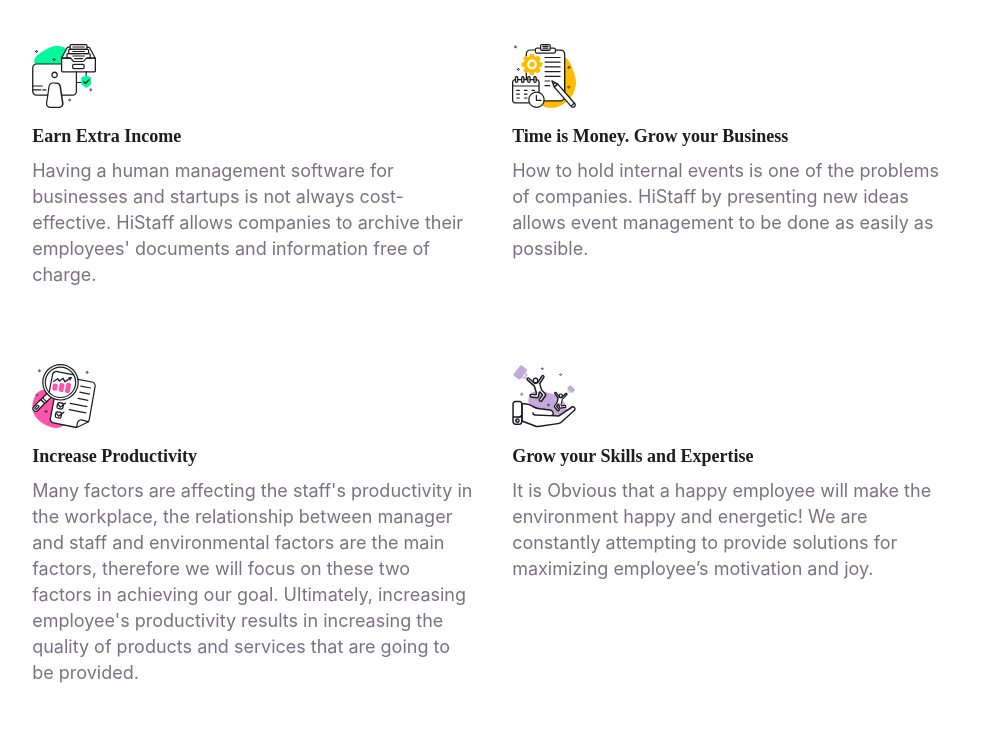
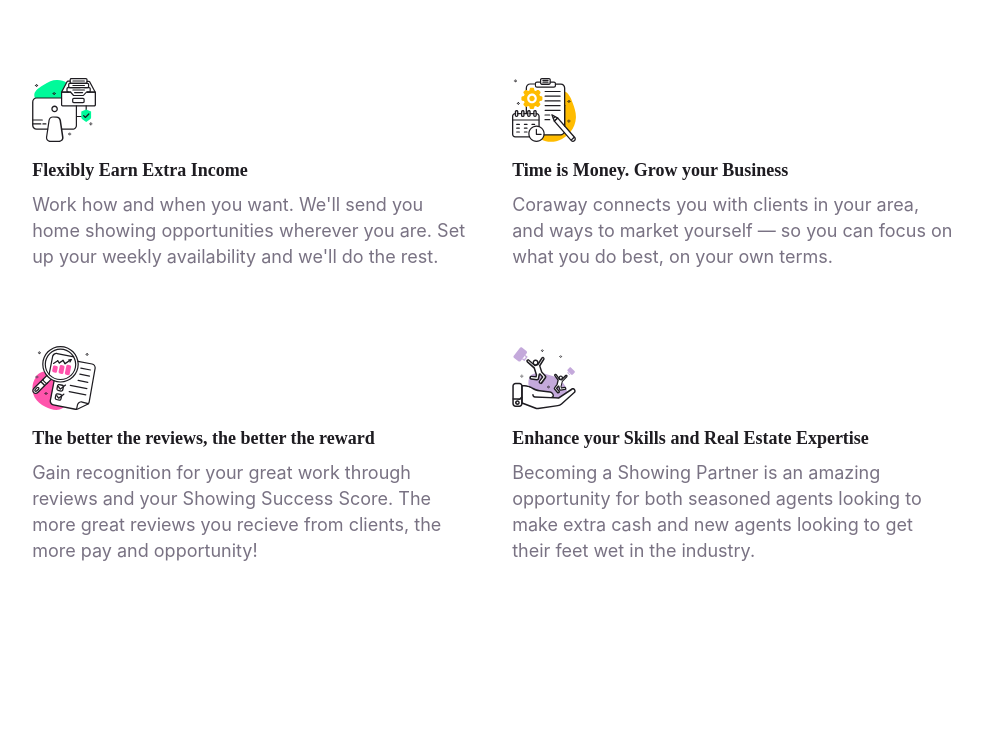
Before and after one commit to gwiz0210/coraway-website-static, a Gatsby site: page /partners in a window 1280 px wide. Shown: the part 830-1579 px from the top of the page, without its empty margins (147-1132 px from the left). Built offline with nearby package versions, Linux system fonts and the light colour scheme; Gatsby itself is replaced by a stand-in of ours.

Commit message:
Update Partners page

```diff
--- a/src/pages/partners.js
+++ b/src/pages/partners.js
@@ -13,7 +13,7 @@ const PartnerPage = () => (
 
         <div className={"page-header"}>
             <h2>Want to become a Showing Partner with Coraway?</h2>
-            <p>Coraway is a technology that boost productivity for long distance landlords, property managers, and real estate agents <br />by offering new ways to show property to buyers and sellers, increasing overall productivity and happiness.</p>
+            <p>At Coraway, we support you and your business as an independent contractor with us whether you are a <br />landlord, property manager, or agent trying to make extra cash. Our goal is to help your business grow <br /> by connecting you with clients, initiating powerful relationships for the future.</p>
                 <div className={"get-started-landing"}>
                     <a href={"https://coraway.typeform.com/to/Ttjs8g"}>Apply now</a>
                 </div>
@@ -29,8 +29,8 @@ const PartnerPage = () => (
                     <div className={"col-6"}>
                         <div className={"item"}>
                             <img alt={"Information"} src={informationImage}/>
-                            <h3>Earn Extra Income</h3>
-                            <p>Having a human management software for businesses and startups is not always cost-effective. HiStaff allows companies to archive their employees' documents and information free of charge.</p>
+                            <h3>Flexibly Earn Extra Income</h3>
+                            <p>Work how and when you want. We'll send you home showing opportunities wherever you are. Set up your weekly availability and we'll do the rest.</p>
                         </div>
                     </div>
 
@@ -38,7 +38,7 @@ const PartnerPage = () => (
                         <div className={"item"}>
                             <img alt={"Event"} src={eventImage}/>
                             <h3>Time is Money. Grow your Business</h3>
-                            <p>How to hold internal events is one of the problems of companies. HiStaff by presenting new ideas allows event management to be done as easily as possible.</p>
+                            <p>Coraway connects you with clients in your area, and ways to market yourself — so you can focus on what you do best, on your own terms.</p>
                         </div>
                     </div>
                 </div>
@@ -47,16 +47,16 @@ const PartnerPage = () => (
                     <div className={"col-6"}>
                         <div className={"item"}>
                             <img alt={"Productivity"} src={ProductivityImage}/>
-                            <h3>Increase Productivity</h3>
-                            <p>Many factors are affecting the staff's productivity in the workplace, the relationship between manager and staff and environmental factors are the main factors, therefore we will focus on these two factors in achieving our goal. Ultimately, increasing employee's productivity results in increasing the quality of products and services that are going to be provided.</p>
+                            <h3>The better the reviews, the better the reward</h3>
+                            <p>Gain recognition for your great work through reviews and your Showing Success Score. The more great reviews you recieve from clients, the more pay and opportunity!</p>
                         </div>
                     </div>
 
                     <div className={"col-6"}>
                         <div className={"item"}>
                             <img alt={"Happiness"} src={happinessImage}/>
-                            <h3>Grow your Skills and Expertise</h3>
-                            <p>It is Obvious that a happy employee will make the environment happy and energetic! We are constantly attempting to provide solutions for maximizing employee’s motivation and joy.</p>
+                            <h3>Enhance your Skills and Real Estate Expertise</h3>
+                            <p>Becoming a Showing Partner is an amazing opportunity for both seasoned agents looking to make extra cash and new agents looking to get their feet wet in the industry.</p>
                         </div>
                     </div>
                 </div>
```
